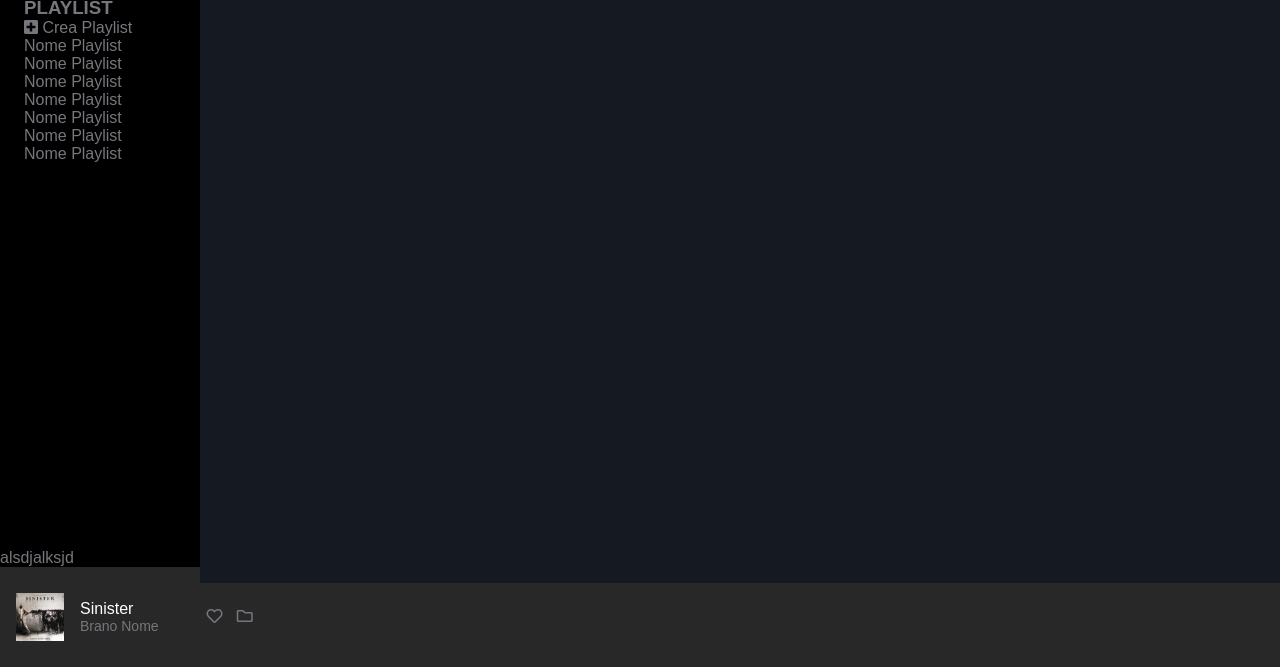
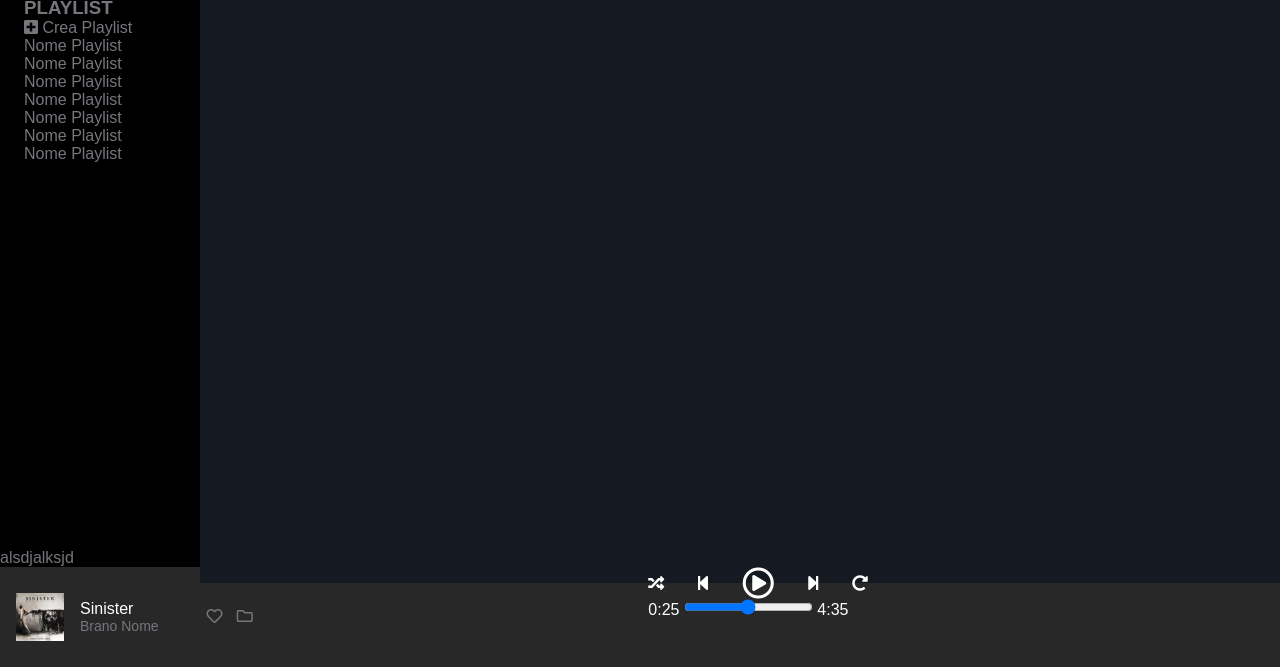
Before and after one commit to airowl/html-css-spotifyweb, a plain HTML site: page index.html in a window 1280 px wide. Shown: the part 133-800 px from the top of the page. Drawn offline with Linux system fonts and the light colour scheme; a web font is replaced by a local one.

Commit message:
aggiunto footer play nel footer

```diff
--- a/css/style.css
+++ b/css/style.css
@@ -24,6 +24,10 @@ a, a:hover, a:visited{
 
 li{
     list-style-type: none;
+}
+
+.rotatey-180deg{
+    transform: rotateY(180deg);
 }
 
 /* FONT SIZES */
@@ -166,6 +170,11 @@ footer{
     margin-right: .6rem;
 }
 
+.footer-play .play-icon i:not(:last-child){
+    margin-right: 2rem;
+}
+
+
 
 /* TABLET */
 @media screen and (max-width: 768px){
--- a/index.html
+++ b/index.html
@@ -79,8 +79,19 @@
             </div>
         </div>
 
-        <div class="footer-play">
-
+        <div class="footer-play clr-white">
+            <div class="play-icon flex align-items-center">
+                <i class="fas fa-random"></i>
+                <i class="fas fa-step-forward rotatey-180deg"></i>
+                <i class="far fa-play-circle fa-2x"></i>
+                <i class="fas fa-step-forward"></i>
+                <i class="fas fa-undo-alt rotatey-180deg"></i>
+            </div>
+            <div>
+                <span>0:25</span>
+                <input type="range" name="Music" id="music-range">
+                <span>4:35</span>
+            </div>
         </div>
 
         <div class="footer-sound">
```
